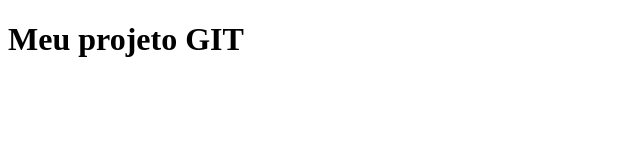
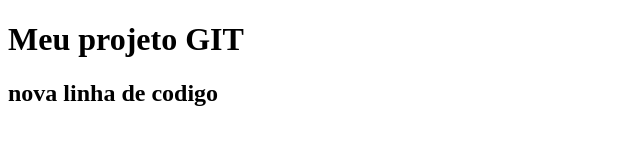
Before and after one commit to guilhermerez13/projeto-git-senai, a plain HTML site: page index.html in a window 1280 px wide. Shown: the whole page, without its empty margins (0-640 px from the left). Drawn offline with Linux system fonts and the light colour scheme.

Commit message:
nova linha no visual

```diff
--- a/index.html
+++ b/index.html
@@ -7,5 +7,6 @@
 </head>
 <body>
     <h1>Meu projeto GIT</h1>
+    <h2>nova linha de codigo</h2>
 </body>
 </html>
```
